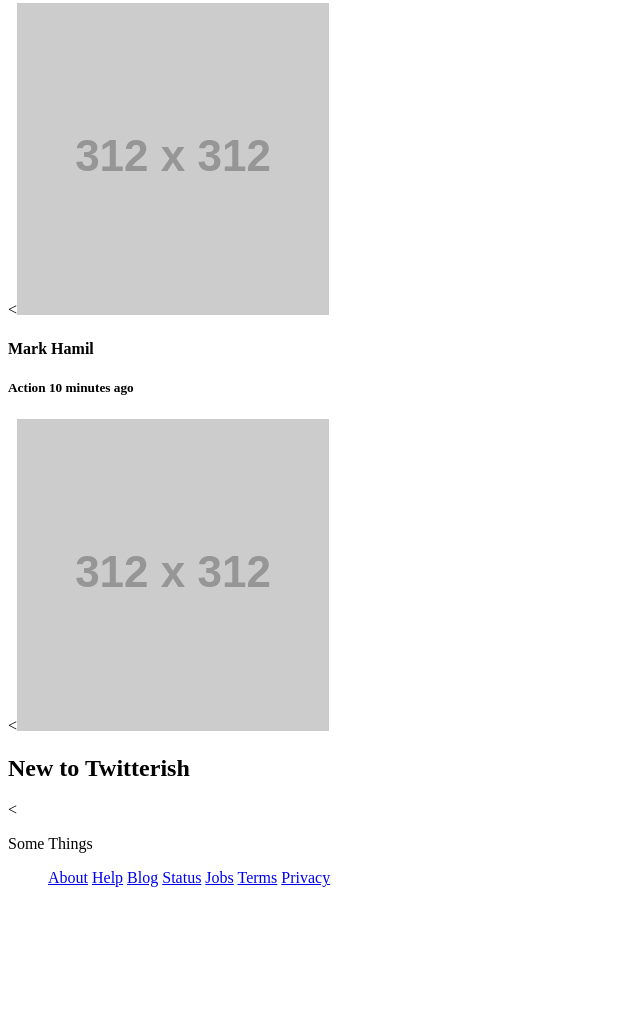
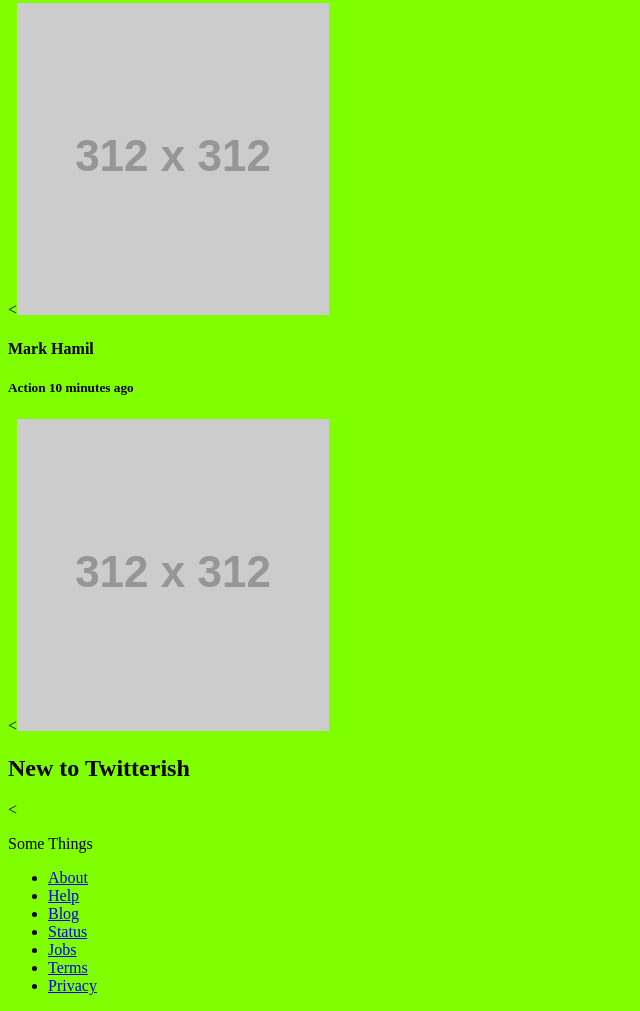
Before and after one commit to Terrionna/twitter_clone, a website: page public/html/index.html in a window 1280 px wide. Shown: the part 773-1784 px from the top of the page, without its empty margins (0-640 px from the left). Before the commit the page ends 1676 px from the top, so only its background shows below. Drawn offline with Linux system fonts and the light colour scheme; files that its build step writes are made by us from their sources; placeholder pictures from the web are drawn by us.

Commit message:
made entire public directory accessible as static folder of server

```diff
--- a/package.json
+++ b/package.json
@@ -7,5 +7,8 @@
     "test": "echo \"Error: no test specified\" && exit 1"
   },
   "author": "",
-  "license": "ISC"
+  "license": "ISC",
+  "dependencies": {
+    "express": "^4.14.0"
+  }
 }
--- a/public/css/main.css
+++ b/public/css/main.css
@@ -0,0 +1,3 @@
+body {
+background-color: chartreuse;
+}
--- a/public/html/index.html
+++ b/public/html/index.html
@@ -3,6 +3,7 @@
   <head>
     <meta charset="utf-8">
     <title>Twitterish</title>
+    <link rel="stylesheet" href="css/main.css">
   </head>
   <body>
     <header>
@@ -63,13 +64,13 @@
     </main>
     <foooter>
       <ul>
-        <a href="#">About</a>
-        <a href="#">Help</a>
-        <a href="#">Blog</a>
-        <a href="#">Status</a>
-        <a href="#">Jobs</a>
-        <a href="#">Terms</a>
-        <a href="#">Privacy</a>
+        <li><a href="#">About</a></li>
+        <li><a href="#">Help</a></li>
+        <li><a href="#">Blog</a></li>
+        <li><a href="#">Status</a></li>
+        <li><a href="#">Jobs</a></li>
+        <li><a href="#">Terms</a></li>
+        <li><a href="#">Privacy</a></li>
       </ul>
     </foooter>
   </body>
```
Also changed, not shown: index.js (+13 -9 lines), public/html/login.html (+1 -0 lines), public/html/signup.html (+1 -0 lines).
